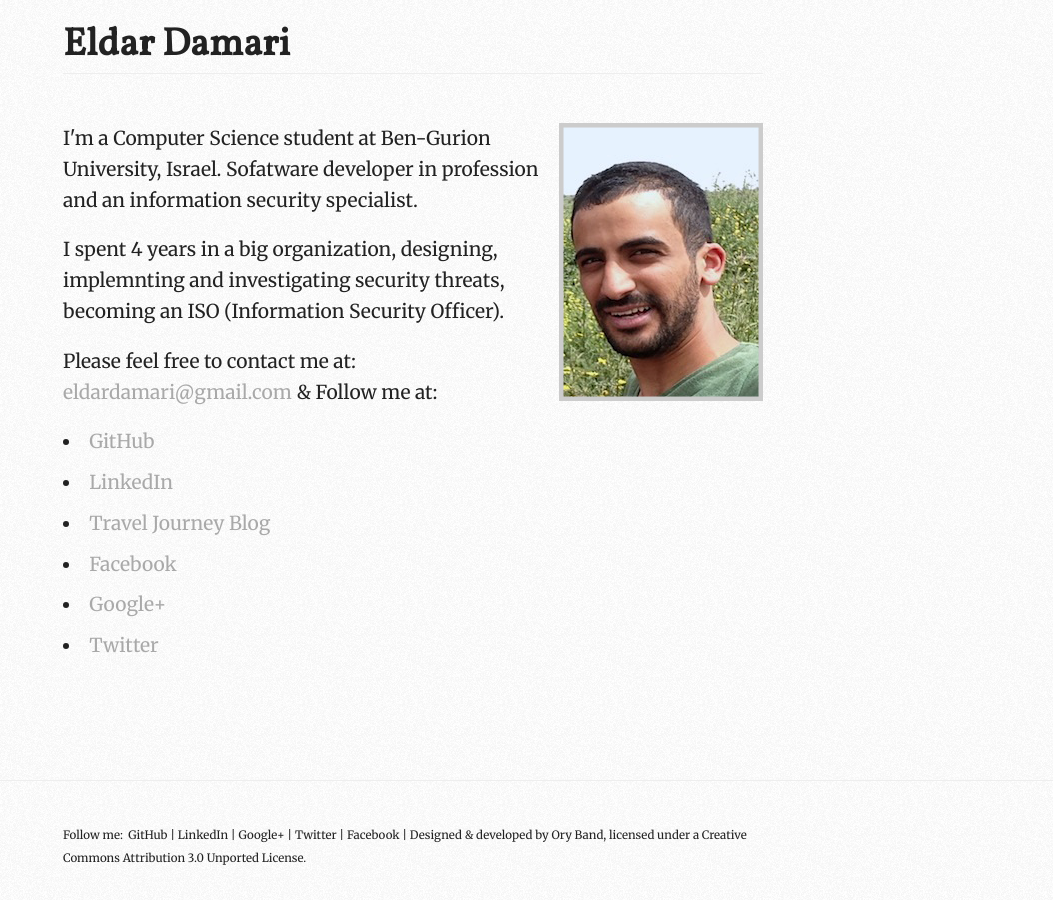
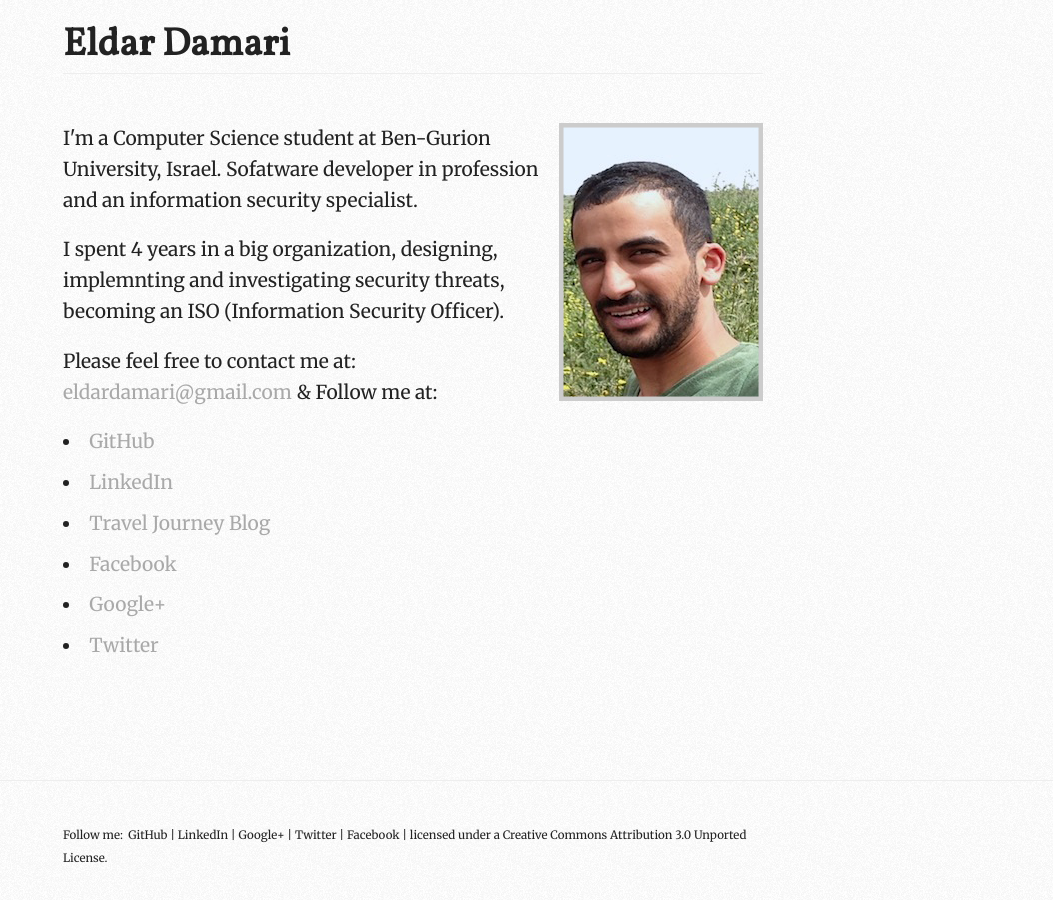
Before and after one commit to eldardamari/eldardamari.github.io, a Jekyll site: the page built from index.html, in a window 1280 px wide. Shown: the whole page, without its empty margins (227-1280 px from the left). Built offline with Jekyll 4.4.1, drawn with Linux system fonts in a browser that asks for light colours; Markdown is read by kramdown in place of the engine named in the settings.

Commit message:
updatoing footer

```diff
--- a/_layouts/base.html
+++ b/_layouts/base.html
@@ -62,7 +62,7 @@
         <a href="http://twitter.com/Eldardamari">Twitter</a> |
         <a href="http://www.facebook.com/eldardamari">Facebook</a> |
 
-        Designed &amp; developed by <a href="http://oryband.com" >Ory Band</a>, licensed under a <a rel="license" href="http://creativecommons.org/licenses/by/3.0/deed.en_US">Creative Commons Attribution 3.0 Unported License</a>.
+         licensed under a <a rel="license" href="http://creativecommons.org/licenses/by/3.0/deed.en_US">Creative Commons Attribution 3.0 Unported License</a>.
       </div>
     </footer>
   </div>
```
